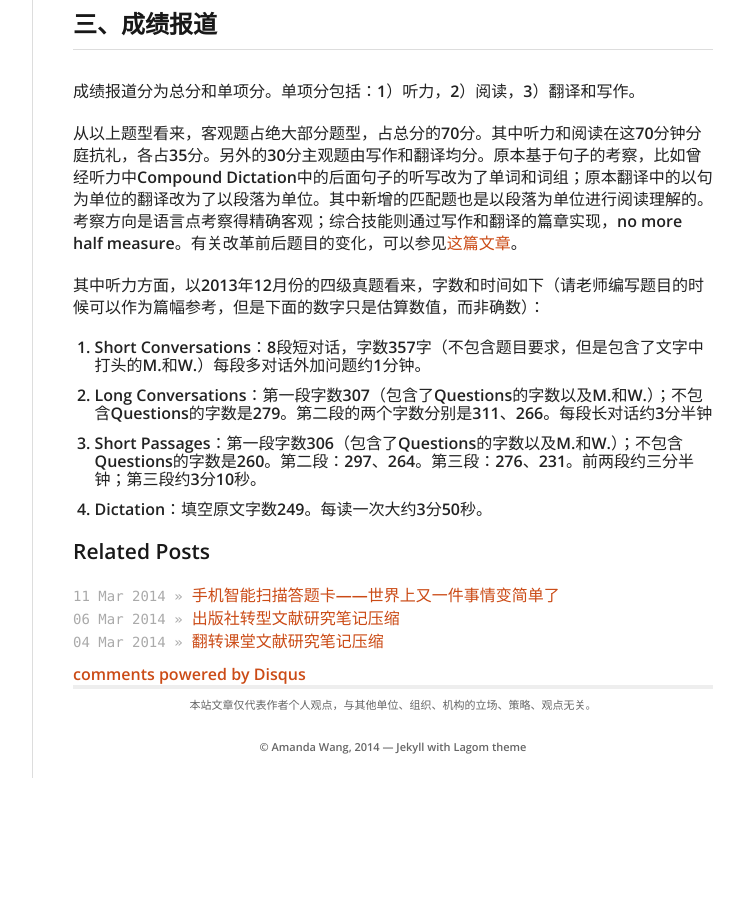
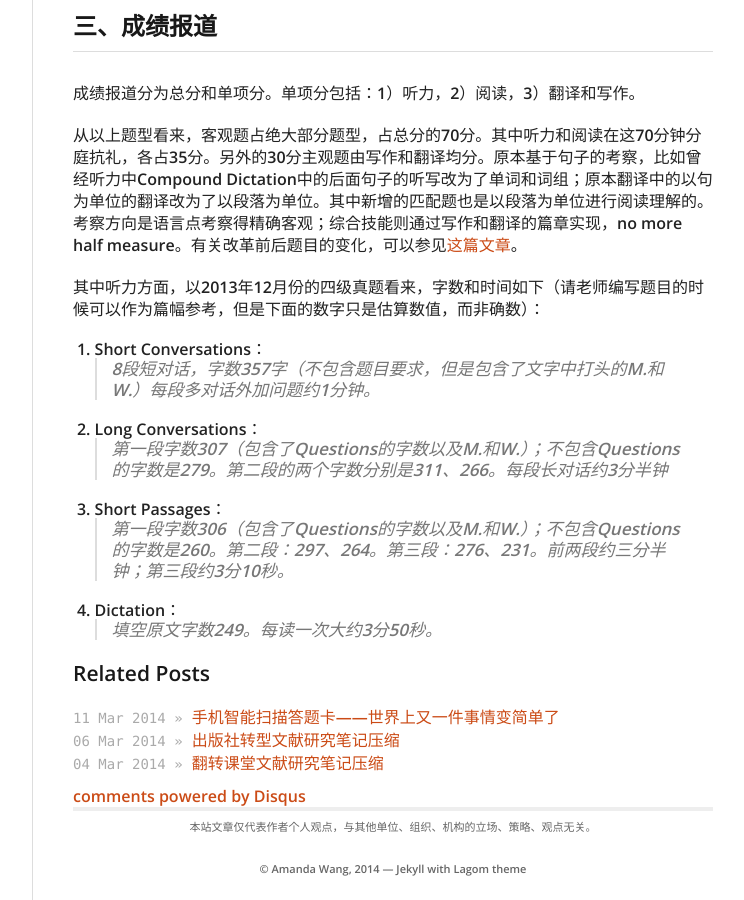
Before and after one commit to fantaghiro/fantaghiro.github.io, a Jekyll site: the page built from _posts/2014-03-14-New-CET.markdown, in a window 1280 px wide and 900 px high, scrolled down 942 px. Shown: the whole window, without its empty margins (378-1122 px from the left). Built offline with Jekyll 4.4.1, drawn with Linux system fonts in a browser that asks for light colours; nearby versions of some CDN libraries; comment, search, counter and statistics services are not loaded; before the commit the page ends 1720 px from its top, so only the background shows below that.

Commit message:
Update 2014-03-14-New-CET.markdown

```diff
--- a/_posts/2014-03-14-New-CET.markdown
+++ b/_posts/2014-03-14-New-CET.markdown
@@ -16,7 +16,7 @@ tags:
 
 四级和六级的试卷结构、测试内容、测试题型、分值比例和考试时间如下：
 
-<table>
+<table style="border: 1px solid black; padding: 2px;">
         <tr>
             <td>试卷结构</td>
             <td colspan="2">测试内容</td>
@@ -106,7 +106,11 @@ tags:
 
 其中听力方面，以2013年12月份的四级真题看来，字数和时间如下（请老师编写题目的时候可以作为篇幅参考，但是下面的数字只是估算数值，而非确数）：
 
-1. Short Conversations：8段短对话，字数357字（不包含题目要求，但是包含了文字中打头的M.和W.）每段多对话外加问题约1分钟。
-2. Long Conversations：第一段字数307（包含了Questions的字数以及M.和W.）；不包含Questions的字数是279。第二段的两个字数分别是311、266。每段长对话约3分半钟
-3. Short Passages：第一段字数306（包含了Questions的字数以及M.和W.）；不包含Questions的字数是260。第二段：297、264。第三段：276、231。前两段约三分半钟；第三段约3分10秒。
-4. Dictation：填空原文字数249。每读一次大约3分50秒。
+1. Short Conversations：
+> 8段短对话，字数357字（不包含题目要求，但是包含了文字中打头的M.和W.）每段多对话外加问题约1分钟。
+2. Long Conversations：
+> 第一段字数307（包含了Questions的字数以及M.和W.）；不包含Questions的字数是279。第二段的两个字数分别是311、266。每段长对话约3分半钟
+3. Short Passages：
+> 第一段字数306（包含了Questions的字数以及M.和W.）；不包含Questions的字数是260。第二段：297、264。第三段：276、231。前两段约三分半钟；第三段约3分10秒。
+4. Dictation：
+> 填空原文字数249。每读一次大约3分50秒。
```
